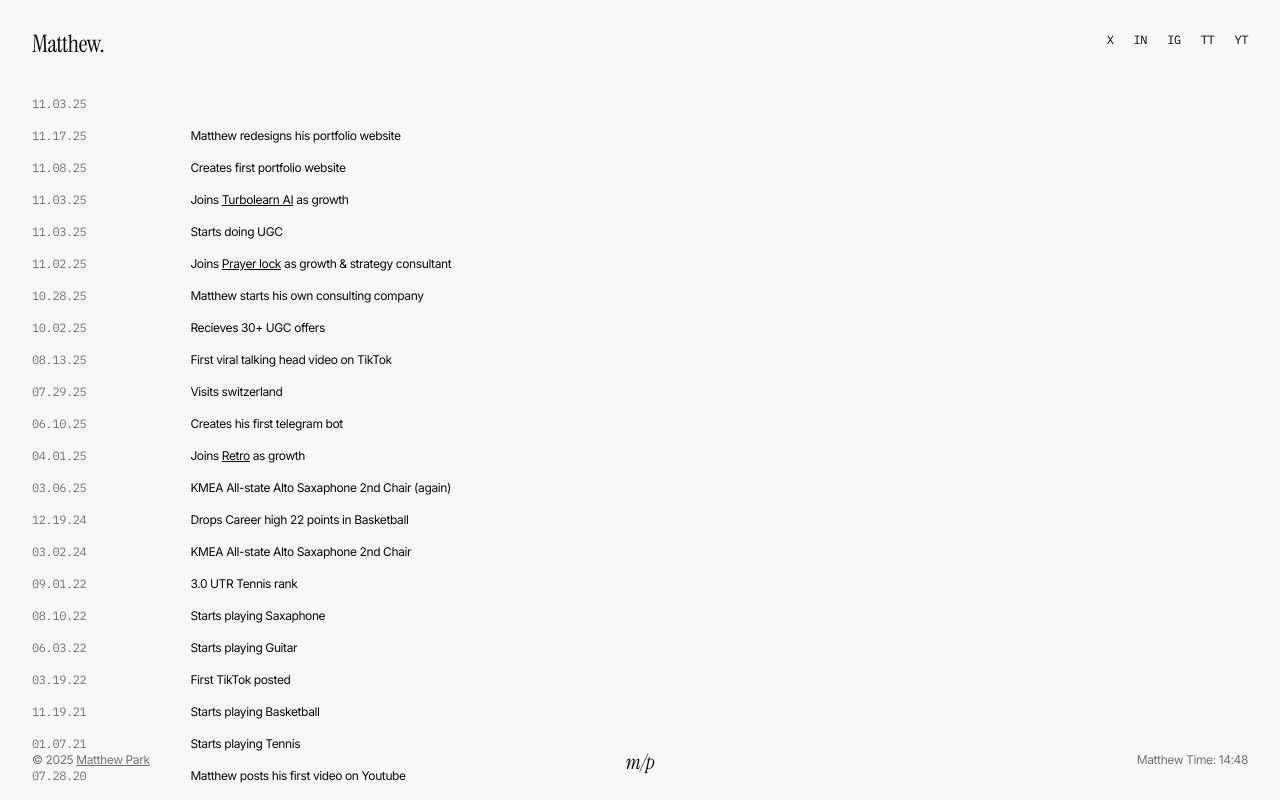
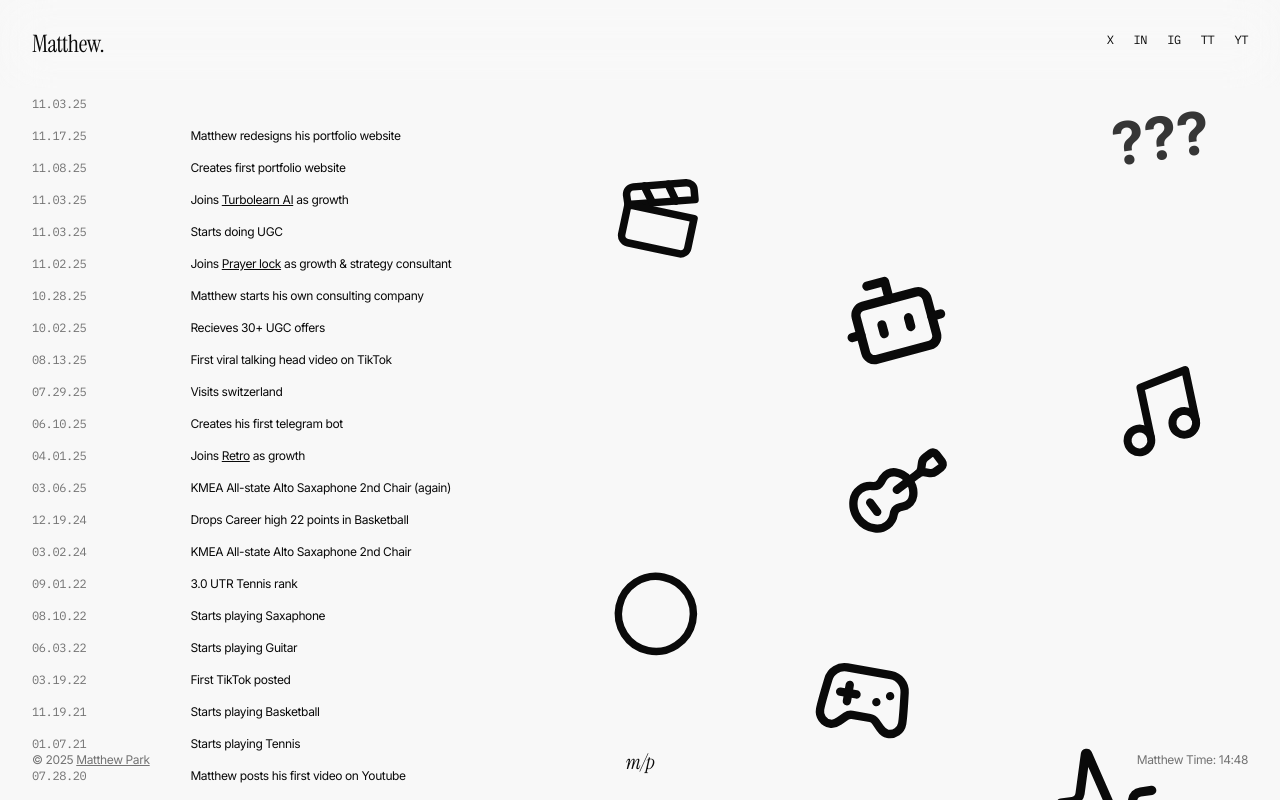
Before and after one commit to mattypark/Matthew-sportfolio, a React (Vite) app: page / in a window 1280 px wide. Built offline with nearby package versions, Linux system fonts and the light colour scheme.

Commit message:
added icons

```diff
--- a/package.json
+++ b/package.json
@@ -9,9 +9,12 @@
   },
   "dependencies": {
     "framer-motion": "^12.23.24",
+    "gray-matter": "^4.0.3",
+    "lucide-react": "^0.554.0",
     "react": "^18.3.1",
     "react-dom": "^18.3.1",
-    "react-router-dom": "^6.20.0"
+    "react-markdown": "^10.1.0",
+    "react-router-dom": "^6.30.2"
   },
   "devDependencies": {
     "@types/react": "^18.3.3",
--- a/src/components/Portfolio.jsx
+++ b/src/components/Portfolio.jsx
@@ -1,5 +1,65 @@
 import React, { useState, useEffect } from 'react'
 import { motion } from 'framer-motion'
+import { Clapperboard, Guitar, Music, Bot, Gamepad2, Activity, Circle } from 'lucide-react'
+
+const FloatingIcon = ({ children, delay = 0, rotation = 0, offsetY = -10, offsetX = 150, isPulsing = false, floatDuration = 4, floatAmount = 15 }) => {
+  return (
+    <motion.div
+      initial={{ opacity: 0, scale: 0.8 }}
+      whileInView={{ opacity: 1, scale: 1 }}
+      viewport={{ once: true, margin: "-100px" }}
+      transition={{
+        duration: 0.6,
+        delay: delay,
+        ease: "easeOut"
+      }}
+      className="absolute hidden sm:block pointer-events-auto"
+      style={{
+        top: `${offsetY}px`,
+        right: `-${offsetX}px`,
+        rotate: `${rotation}deg`,
+        cursor: 'pointer',
+        zIndex: 5
+      }}
+    >
+      <motion.div
+        animate={{
+          y: [0, -floatAmount, 0],
+          x: [0, floatAmount * 0.3, 0],
+        }}
+        transition={{
+          duration: floatDuration,
+          repeat: Infinity,
+          ease: "easeInOut",
+          delay: delay * 0.5
+        }}
+        whileHover={{
+          scale: 1.15,
+          rotate: rotation + 8,
+          transition: { duration: 0.3 }
+        }}
+      >
+        {isPulsing ? (
+          <motion.div
+            animate={{
+              opacity: [1, 0.4, 1],
+              scale: [1, 0.95, 1],
+            }}
+            transition={{
+              duration: 2.5,
+              repeat: Infinity,
+              ease: "easeInOut"
+            }}
+          >
+            {children}
+          </motion.div>
+        ) : (
+          children
+        )}
+      </motion.div>
+    </motion.div>
+  )
+}
 
 const Portfolio = () => {
   const [currentTime, setCurrentTime] = useState(new Date())
@@ -186,7 +246,7 @@ const Portfolio = () => {
               delay: index * 0.02,
               ease: "easeOut"
             }}
-            className="flex flex-row items-center justify-start sm:gap-26 gap-16 text-xs"
+            className="relative flex flex-row items-center justify-start sm:gap-26 gap-16 text-xs"
           >
             <p className="font-ibm text-muted-foreground cursor-pointer whitespace-nowrap">
               {event.date}
@@ -194,6 +254,48 @@ const Portfolio = () => {
             <p className="font-inter">
               {event.description}
             </p>
+
+            {/* Floating Icons */}
+            {index === 0 && (
+              <FloatingIcon offsetY={30} offsetX={1000} rotation={-8} delay={0.1} isPulsing={true} floatDuration={3.5} floatAmount={18}>
+                <div className="text-6xl font-bold">???</div>
+              </FloatingIcon>
+            )}
+            {index === 1 && (
+              <FloatingIcon offsetY={50} offsetX={300} rotation={12} delay={0.2} floatDuration={4.2} floatAmount={14}>
+                <Clapperboard size={90} strokeWidth={2} />
+              </FloatingIcon>
+            )}
+            {index === 3 && (
+              <FloatingIcon offsetY={70} offsetX={600} rotation={-15} delay={0.3} floatDuration={5.5} floatAmount={20}>
+                <Bot size={110} strokeWidth={2} />
+              </FloatingIcon>
+            )}
+            {index === 11 && (
+              <FloatingIcon offsetY={-80} offsetX={900} rotation={-12} delay={0.7} floatDuration={4.5} floatAmount={19}>
+                <Music size={95} strokeWidth={2} />
+              </FloatingIcon>
+            )}
+            {index === 13 && (
+              <FloatingIcon offsetY={150} offsetX={500} rotation={10} delay={0.8} floatDuration={3.3} floatAmount={13}>
+                <Gamepad2 size={100} strokeWidth={2} />
+              </FloatingIcon>
+            )}
+            {index === 14 && (
+              <FloatingIcon offsetY={200} offsetX={750} rotation={-8} delay={0.9} floatDuration={5.8} floatAmount={15}>
+                <Activity size={110} strokeWidth={2} />
+              </FloatingIcon>
+            )}
+            {index === 15 && (
+              <FloatingIcon offsetY={-0} offsetX={400} rotation={12} delay={1.0} floatDuration={4.0} floatAmount={16}>
+                <Circle size={90} strokeWidth={2} />
+              </FloatingIcon>
+            )}
+            {index === 17 && (
+              <FloatingIcon offsetY={-200} offsetX={650} rotation={8} delay={1.2} floatDuration={4.6} floatAmount={18}>
+                <Guitar size={100} strokeWidth={2} />
+              </FloatingIcon>
+            )}
           </motion.div>
         ))}
       </main>
```
Also changed, not shown: 2 other files (tests, documents, lock files or other folders).
